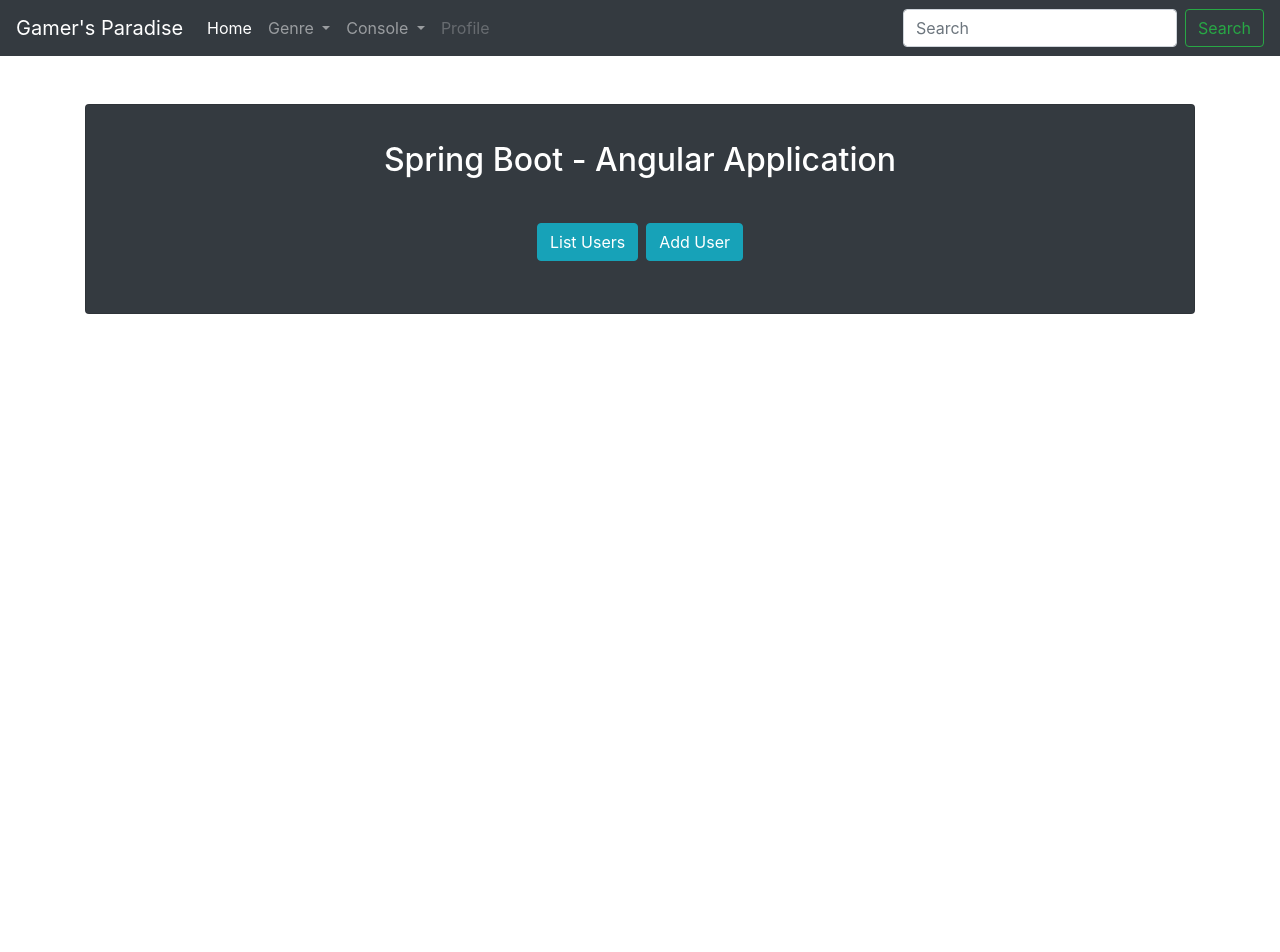
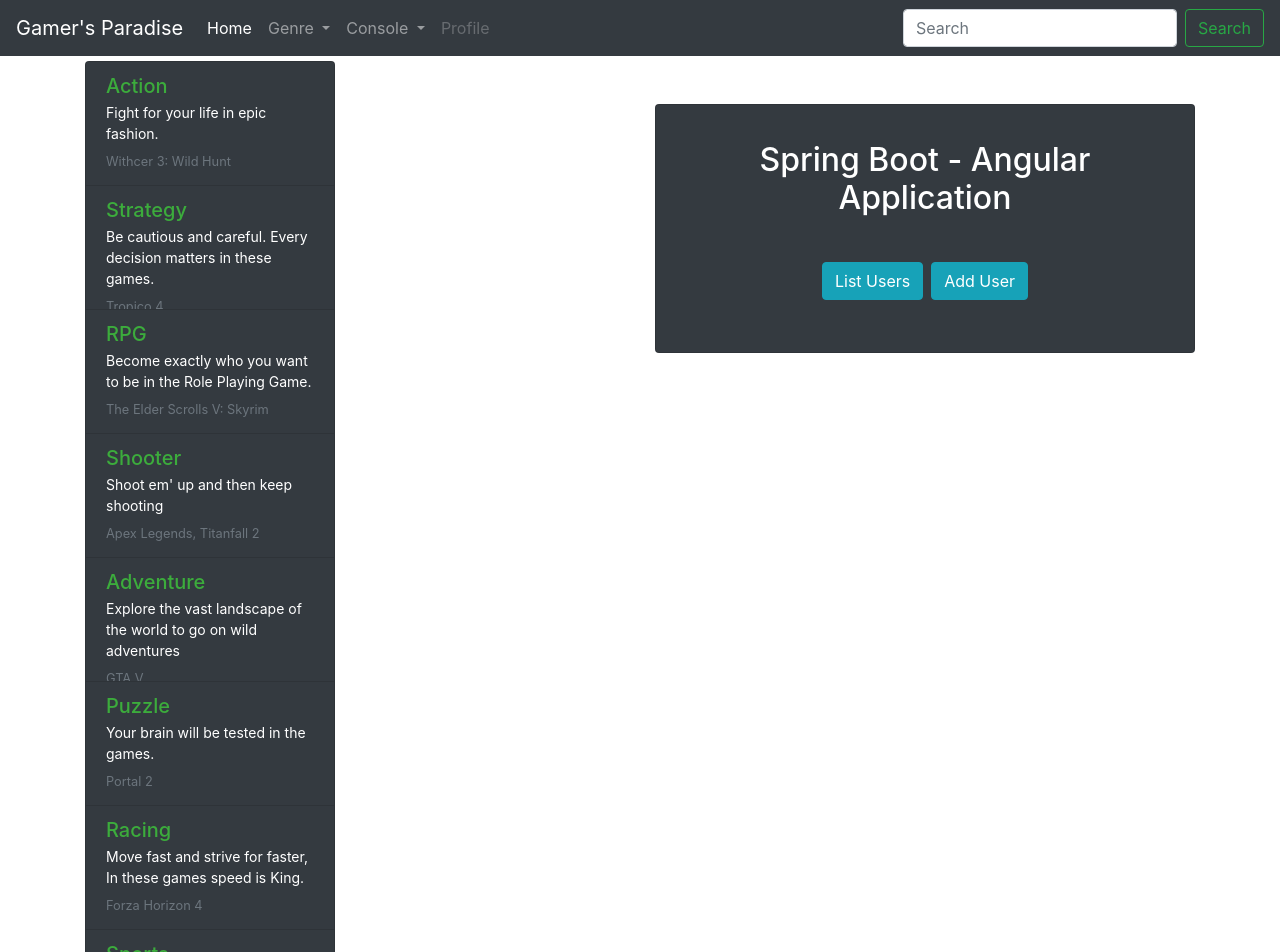
Before and after one commit to Joshuaatgenspark/project2, an Angular app in the folder angcon/: page / in a window 1280 px wide. Shown: the top 952 px of the page. Before the commit the page ends 800 px from the top, so only its background shows below. Built offline with nearby package versions, Linux system fonts and the light colour scheme.

Commit message:
Sidebar added with minimal responsiveness

```diff
--- a/angcon/src/app/app.component.css
+++ b/angcon/src/app/app.component.css
@@ -0,0 +1,10 @@
+@media screen and (max-width: 800px){
+    .container{
+        margin: auto;
+        padding: 5px;
+    }
+
+    div.cardBody{
+        position: relative;
+    }
+}
--- a/angcon/src/app/app.component.html
+++ b/angcon/src/app/app.component.html
@@ -1,9 +1,13 @@
 <app-navbar></app-navbar>
 
-
+<!-- <app-sidebar></app-sidebar> -->
 <div class="container">
   <div class="row">
-    <div class="col-md-12">
+
+    <div class="col">
+      <app-sidebar></app-sidebar>
+    </div>
+    <div class="col">
       <div class="card bg-dark my-5">
         <div class="card-body">
           <h2 class="card-title text-center text-white py-3">{{ title }}</h2>
--- a/angcon/src/app/app.module.ts
+++ b/angcon/src/app/app.module.ts
@@ -8,13 +8,15 @@ import { UserListComponent } from './user-list/user-list.component';
 import { UserFormComponent } from './user-form/user-form.component';
 import { UserService } from './user.service';
 import { NavbarComponent } from './components/navbar/navbar.component';
+import { SidebarComponent } from './components/sidebar/sidebar.component';
 
 @NgModule({
   declarations: [
     AppComponent,
     UserListComponent,
     UserFormComponent,
-    NavbarComponent
+    NavbarComponent,
+    SidebarComponent
   ],
   imports: [
     BrowserModule,
--- a/angcon/src/app/components/navbar/navbar.component.css
+++ b/angcon/src/app/components/navbar/navbar.component.css
@@ -0,0 +1,6 @@
+
+@media screen and (max-width: 1000px){
+    navbar{
+        width: 100%;
+    }
+}
--- /dev/null
+++ b/angcon/src/app/components/sidebar/sidebar.component.css
@@ -0,0 +1,49 @@
+.list-group{
+    margin-top: 5px;
+    margin-left: 0;
+}
+.list-group-item h5{
+    color: rgb(60, 172, 60);
+}
+
+.list-group-item{
+    /* background-color: black; */
+    color:white;
+    width:250px;
+    height: 125px
+}
+p{
+    font-size: 14px;
+}
+
+.list-group-item a.active{
+    background-color: rgb(60, 172, 60);
+    color: black;
+}
+
+.list-group-item a:hover:not(.active){
+    background-color: white;
+    color: black;
+}
+
+@media screen and (max-width: 1000px){
+    .list-group{
+        flex-direction: row;
+        width: 100%;
+        height: auto;
+        position: relative;
+    }
+    .list-group-item{
+        height: 50px;
+    }
+    .list-group-item a{
+
+        float: left;
+    }
+    .list-group-item p{
+       display: none;
+    }
+    .list-group-item small{
+        display: none;
+    }
+}
--- /dev/null
+++ b/angcon/src/app/components/sidebar/sidebar.component.html
@@ -0,0 +1,87 @@
+<!-- <div class="example-container" [class.example-is-mobile]="mobileQuery.matches" *ngIf="shouldRun">
+    <mat-toolbar color="primary" class="example-toolbar">
+      <button mat-icon-button (click)="snav.toggle()"><mat-icon>menu</mat-icon></button>
+      <h1 class="example-app-name">Responsive App</h1>
+    </mat-toolbar>
+
+    <mat-sidenav-container class="example-sidenav-container"
+                           [style.marginTop.px]="mobileQuery.matches ? 56 : 0">
+      <mat-sidenav #snav [mode]="mobileQuery.matches ? 'over' : 'side'"
+                   [fixedInViewport]="mobileQuery.matches" fixedTopGap="56">
+        <mat-nav-list>
+          <a mat-list-item routerLink="." *ngFor="let genre of genres">{{genre}}</a>
+        </mat-nav-list>
+      </mat-sidenav>
+
+      <!-- <mat-sidenav-content>
+        <p *ngFor="let content of fillerContent">{{content}}</p>
+      </mat-sidenav-content>
+    </mat-sidenav-container>
+  </div>
+
+  <div *ngIf="!shouldRun">Please open on Stackblitz to see result</div> -->
+
+
+
+
+
+
+
+<div class="list-group" >
+    <a href="#" class="list-group-item list-group-item-action bg-dark">
+      <div class="d-flex w-100 justify-content-between">
+        <h5 class="mb-1">Action</h5>
+      </div>
+      <p class="mb-1">Fight for your life in epic fashion.</p>
+      <small class="text-muted">Withcer 3: Wild Hunt</small>
+    </a>
+    <a href="#" class="list-group-item list-group-item-action bg-dark">
+      <div class="d-flex w-100 justify-content-between">
+        <h5 class="mb-1">Strategy</h5>
+      </div>
+      <p class="mb-1">Be cautious and careful. Every decision matters in these games.</p>
+      <small class="text-muted">Tropico 4</small>
+    </a>
+    <a href="#" class="list-group-item list-group-item-action bg-dark">
+      <div class="d-flex w-100 justify-content-between">
+        <h5 class="mb-1">RPG</h5>
+      </div>
+      <p class="mb-1">Become exactly who you want to be in the Role Playing Game.</p>
+      <small class="text-muted">The Elder Scrolls V: Skyrim</small>
+    </a>
+    <a href="#" class="list-group-item list-group-item-action bg-dark">
+        <div class="d-flex w-100 justify-content-between">
+          <h5 class="mb-1">Shooter</h5>
+        </div>
+        <p class="mb-1">Shoot em' up and then keep shooting</p>
+        <small class="text-muted">Apex Legends, Titanfall 2</small>
+      </a>
+      <a href="#" class="list-group-item list-group-item-action bg-dark">
+        <div class="d-flex w-100 justify-content-between">
+          <h5 class="mb-1">Adventure</h5>
+        </div>
+        <p class="mb-1">Explore the vast landscape of the world to go on wild adventures</p>
+        <small class="text-muted">GTA V</small>
+      </a>
+      <a href="#" class="list-group-item list-group-item-action bg-dark">
+        <div class="d-flex w-100 justify-content-between">
+          <h5 class="mb-1">Puzzle</h5>
+        </div>
+        <p class="mb-1">Your brain will be tested in the games.</p>
+        <small class="text-muted">Portal 2</small>
+      </a>
+      <a href="#" class="list-group-item list-group-item-action bg-dark">
+        <div class="d-flex w-100 justify-content-between">
+          <h5 class="mb-1">Racing</h5>
+        </div>
+        <p class="mb-1">Move fast and strive for faster, In these games speed is King.</p>
+        <small class="text-muted">Forza Horizon 4</small>
+      </a>
+      <a href="#" class="list-group-item list-group-item-action bg-dark">
+        <div class="d-flex w-100 justify-content-between">
+          <h5 class="mb-1">Sports</h5>
+        </div>
+        <p class="mb-1">Strive for greatness in games that test your competitive motor.</p>
+        <small class="text-muted">FIFA 19</small>
+      </a>
+  </div>
--- /dev/null
+++ b/angcon/src/app/components/sidebar/sidebar.component.ts
@@ -0,0 +1,24 @@
+import { Component, OnInit } from '@angular/core';
+import{ ActivatedRoute} from '@angular/router';
+
+
+@Component({
+  selector: 'app-sidebar',
+  templateUrl: './sidebar.component.html',
+  styleUrls: ['./sidebar.component.css']
+})
+export class SidebarComponent implements OnInit {
+
+
+
+  genreName: any;
+  genres: any;
+
+  constructor(private activatedRoute: ActivatedRoute) { }
+
+  ngOnInit(): void {
+
+
+  }
+
+}
```
Also changed, not shown: 2 other files (tests, documents, lock files or other folders).
